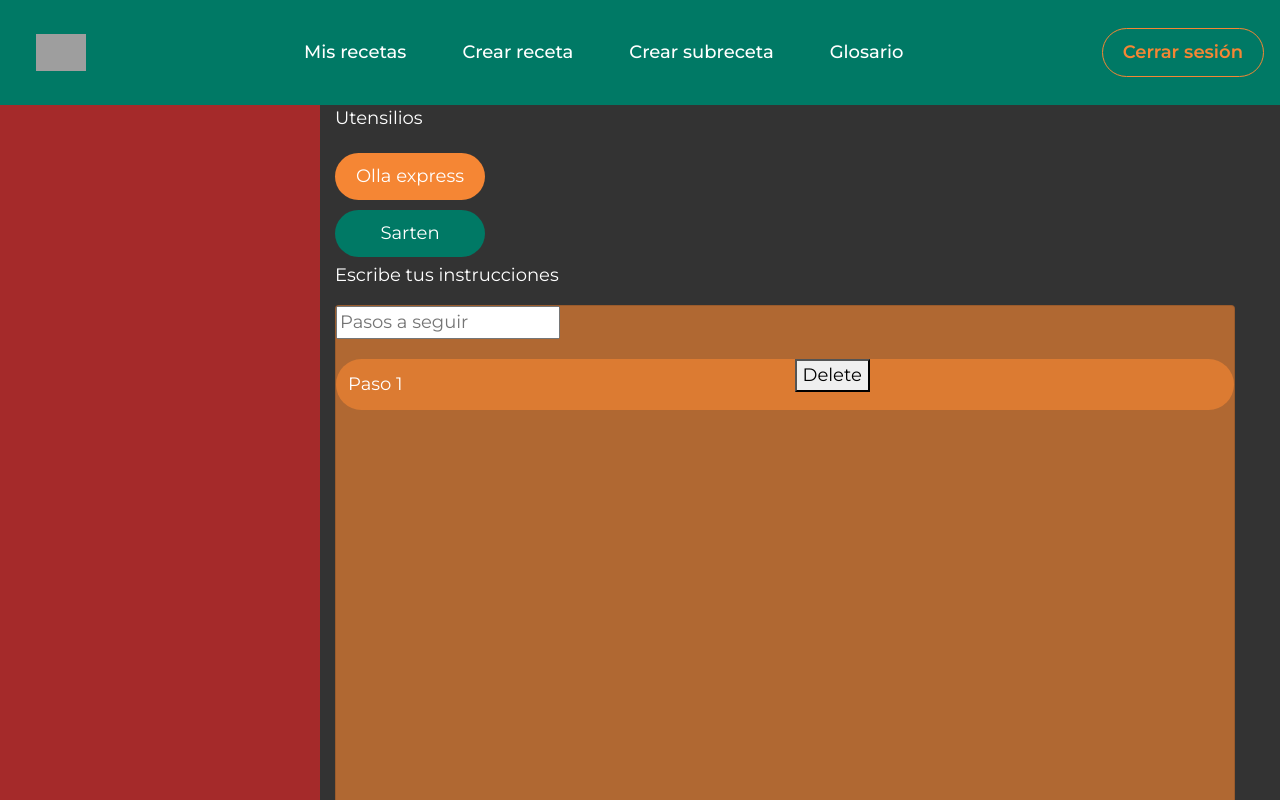
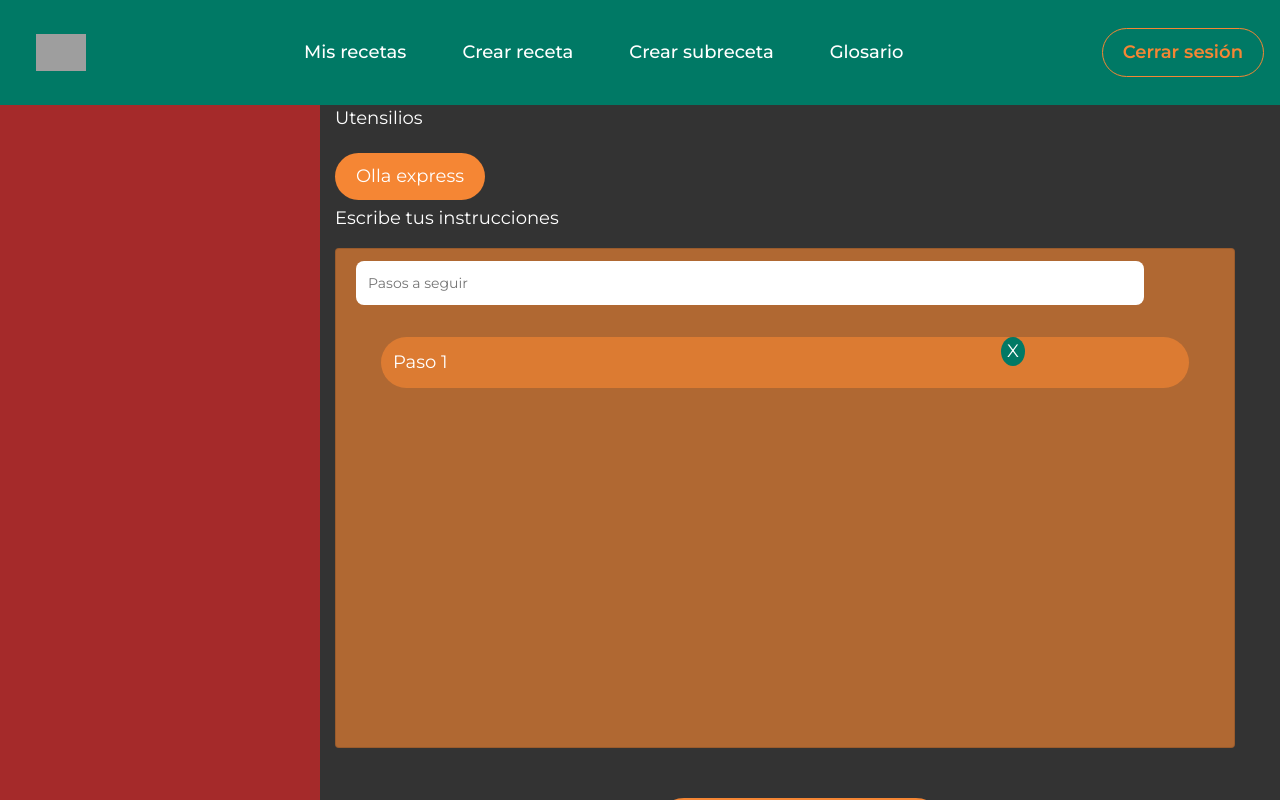
Before and after one commit to Standar-sazon/frontend_standar_sazon, a Next.js app: page /recipes/create/utencils in a window 1280 px wide. Shown: the top 800 px of the page. Built offline with nearby package versions, Linux system fonts and the light colour scheme; grey boxes are pictures that could not be loaded.

Commit message:
Agregar estilos pasos

```diff
--- a/pages/_app.js
+++ b/pages/_app.js
@@ -4,7 +4,7 @@ import { config } from '@fortawesome/fontawesome-svg-core'
 import '../styles/app.scss'
 
 config.autoAddCss = false
-function MyApp({ Component, pageProps }) {
+function MyApp ({ Component, pageProps }) {
   return <Component {...pageProps} />
 }
 
--- a/pages/recipes/create/ingredients.js
+++ b/pages/recipes/create/ingredients.js
@@ -59,7 +59,7 @@ const Ingredients = () => {
         <td>Costo unitario</td>
         <td>U. M.</td>
         <td>Importe</td>
-        <button>Delete</button>
+        <button className='deletebutton'>X</button>
       </Table>
       <div className='row justify-content-center'>
         <div className='col-12 col-lg-4'>
--- a/pages/recipes/create/utencils.js
+++ b/pages/recipes/create/utencils.js
@@ -12,7 +12,6 @@ const Utencilios = () => {
         <button className='buttonorange'>Olla express</button>
       </div>
       <div>
-        <button className='buttongreen'>Sarten</button>
         <p>Escribe tus instrucciones</p>
         <Card className='card-table'>
           <div className='form-input'>
@@ -20,7 +19,7 @@ const Utencilios = () => {
           </div>
           <Table borderless className='tittleResume'>
             <td>Paso 1</td>
-            <button>Delete</button>
+            <button className='deletebutton'>X</button>
           </Table>
         </Card>
       </div>
--- a/styles/pages/recipes/create/_ingredients.scss
+++ b/styles/pages/recipes/create/_ingredients.scss
@@ -20,3 +20,41 @@
     height: 30px;
 
 }
+
+.deletebutton{
+    background-color: $dark-green;
+    border-radius: 50%;
+    color: $white;
+    border: none;
+}
+
+.form-input{
+    display: flex;
+    flex-direction: column;
+    width: 100%;
+    margin: 0.75rem 0;
+    @include tablet{
+      width: 90%;
+    }
+    @include desktop{
+      width: 90%;
+    }
+    label{
+      color: $white;
+      font-size: $size-inputstitle-mobile;
+      font-weight: $medium;
+      @include tablet{
+        font-size: $size-inputstitle-desktop;
+      }
+    }
+    input{
+      height: 2.75rem;
+      padding: 0 .75rem;
+      border-radius: .5rem;
+      border: none;
+      font-size: $size-inputsplaceholder-mobile;
+      @include tablet{
+        font-size: $size-inputsplaceholder-desktop;
+      }
+    }
+  }
--- a/styles/pages/recipes/create/_utencils.scss
+++ b/styles/pages/recipes/create/_utencils.scss
@@ -32,4 +32,44 @@ p {
 
 .tittleResume{
     margin: 20px auto;
+    width: 90%;
 }
+
+.deletebutton{
+    background-color: $dark-green;
+    border-radius: 50%;
+    color: $white;
+    border: none;
+}
+
+.form-input{
+    display: flex;
+    flex-direction: column;
+    width: 100%;
+    margin: 0.75rem 0;
+    @include tablet{
+      width: 90%;
+    }
+    @include desktop{
+      width: 90%;
+    }
+    label{
+      color: $white;
+      font-size: $size-inputstitle-mobile;
+      font-weight: $medium;
+      @include tablet{
+        font-size: $size-inputstitle-desktop;
+      }
+    }
+    input{
+      height: 2.75rem;
+      padding: 0 .75rem;
+      border-radius: .5rem;
+      border: none;
+      margin-left: 20px;
+      font-size: $size-inputsplaceholder-mobile;
+      @include tablet{
+        font-size: $size-inputsplaceholder-desktop;
+      }
+    }
+  }
```
